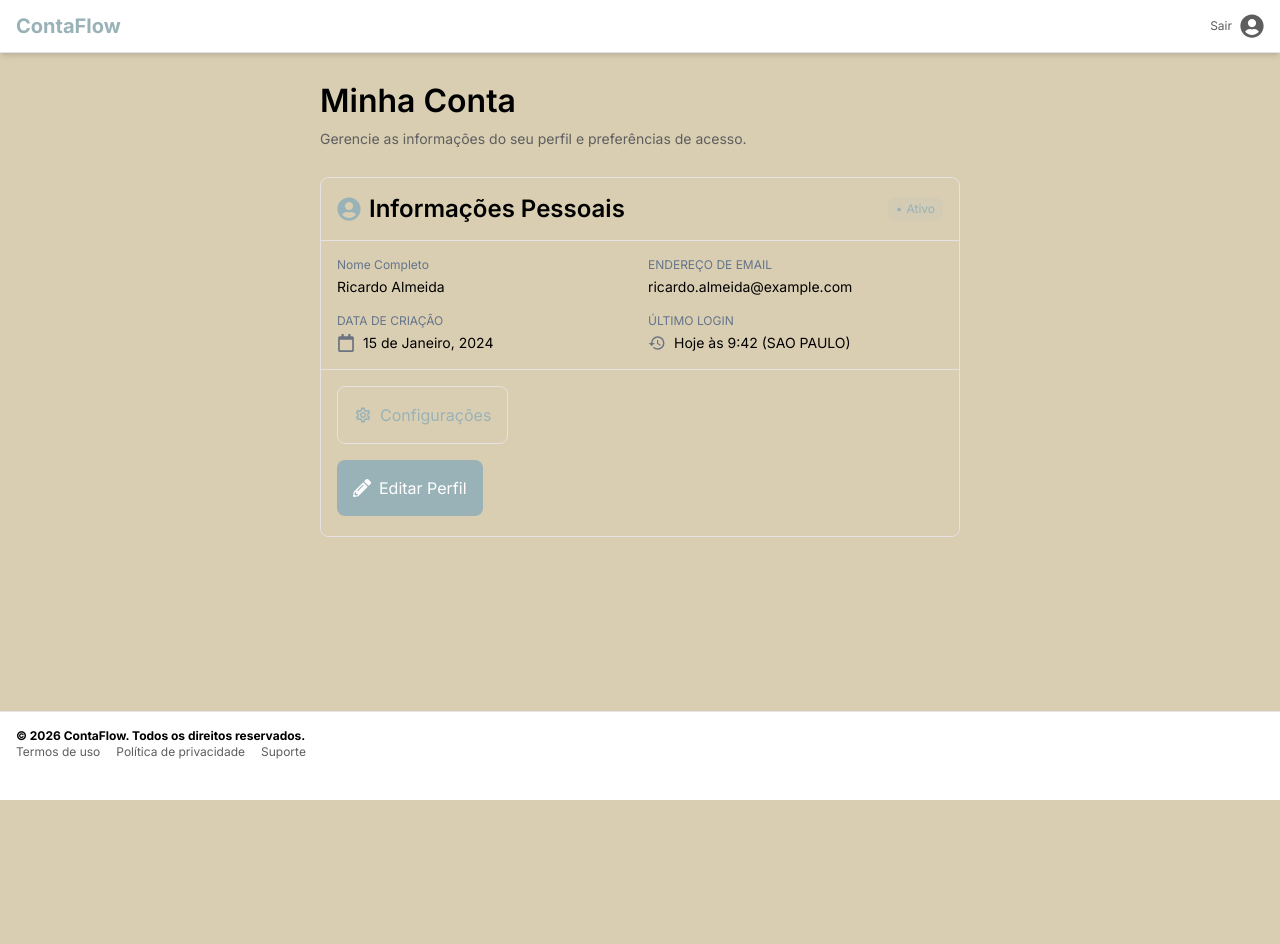
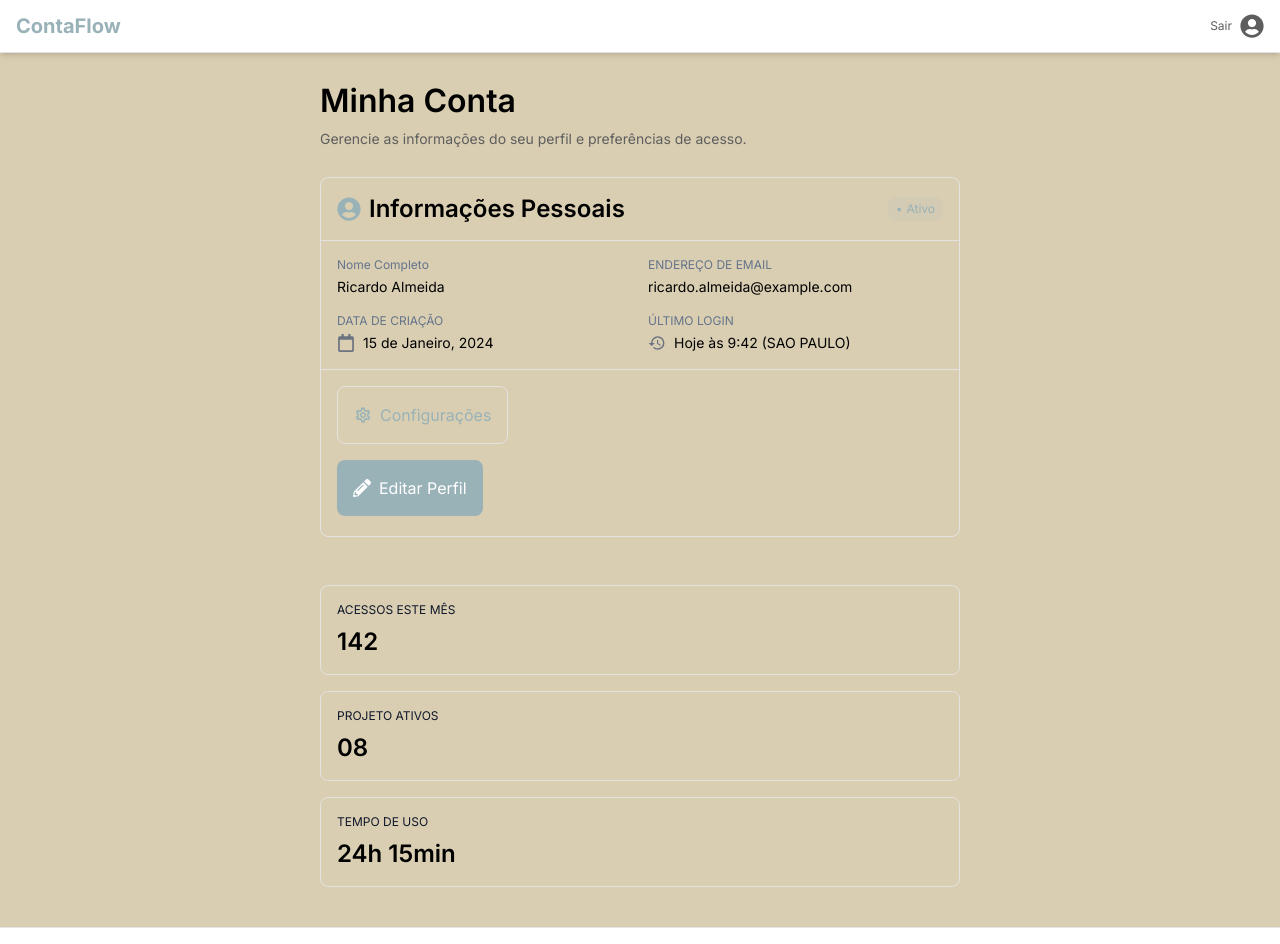
Before and after one commit to AdrianoATBS/conta-flow, a Next.js app: page / in a window 1280 px wide. Shown: the top 944 px of the page. Before the commit the page ends 800 px from the top, so only its background shows below. Built offline with nearby package versions, Linux system fonts and the light colour scheme.

Commit message:
feat(painel): implementa informações status

```diff
--- a/src/features/painel/painelPage/PainelPage.tsx
+++ b/src/features/painel/painelPage/PainelPage.tsx
@@ -2,6 +2,7 @@ import FooterGenerico from "../components/FooterGenerico";
 import TituloGenerico from "../components/TituloGenerico";
 import HeaderPainel from "./components/HeaderPainel";
 import InformacoesPessoais from "./components/InformacoesPessoais";
+import SecaoStatus from "./components/SecaoStatus";
 
 export default function PainelPage(){
     return(
@@ -14,6 +15,7 @@ export default function PainelPage(){
                 texto="Gerencie as informações do seu perfil e
                 preferências de acesso." />
             <InformacoesPessoais />
+            <SecaoStatus />
             </div>
             <FooterGenerico
                 paragrafo="ContaFlow. Todos os direitos reservados."
--- /dev/null
+++ b/src/features/painel/painelPage/components/SecaoStatus.tsx
@@ -0,0 +1,19 @@
+export default function SecaoStatus() {
+    const informacoesStatus  =[
+        {nome: "ACESSOS ESTE MÊS", valor: "142"},
+        {nome: "PROJETO ATIVOS", valor: "08"},
+        {nome: "TEMPO DE USO", valor: "24h 15min"},
+    ]
+
+    return(
+        <section className="w-full flex flex-col gap-4 mb-10">
+                {informacoesStatus.map((info) => (
+                    <div key={info.nome} className="w-full flex flex-col gap-2
+                    border border-[#E5E2E1] px-4 py-4 rounded-lg">
+                        <span className="text-xs text-texto">{info.nome}</span>
+                        <span className="font-semibold text-2xl">{info.valor}</span>
+                    </div>
+                ))}
+        </section>
+    )
+}
```
